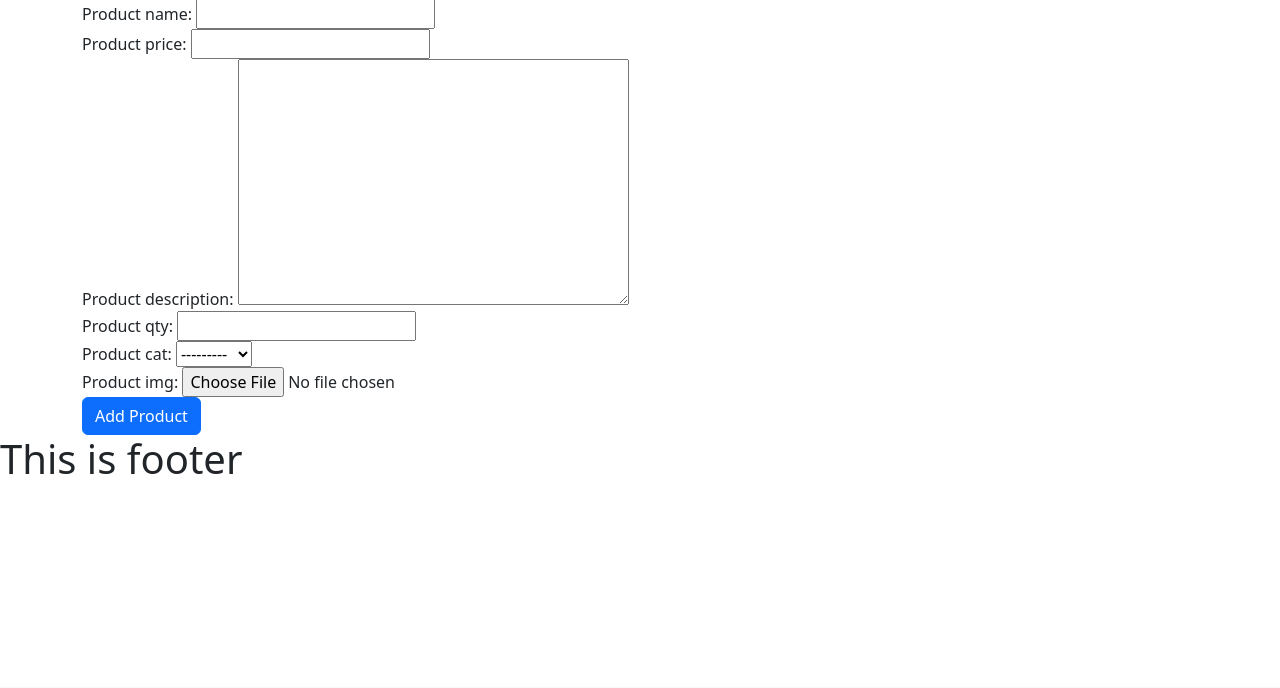
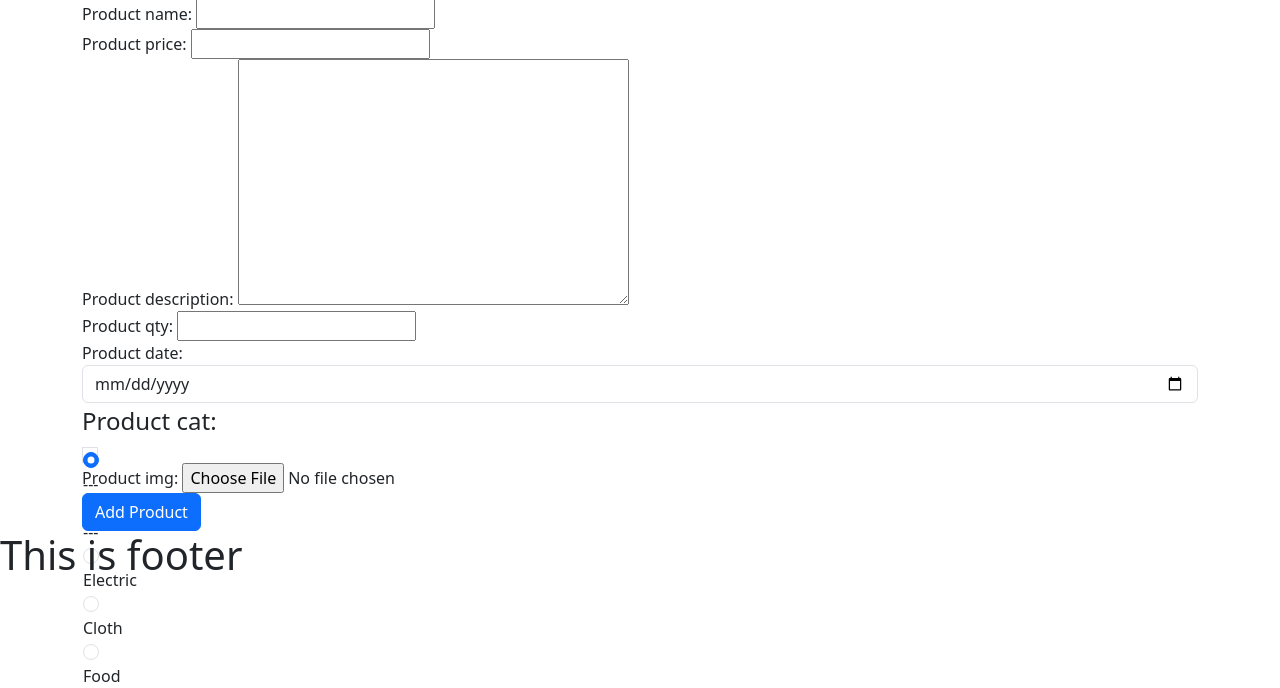
Before and after one commit to aatansen/WizTecBD-Web-Application-Development-With-Python-Django-Level-04-Batch-01, a Django app: page /product-add in a window 1280 px wide. Shown: the part 113-801 px from the top of the page. Before the commit the page ends 587 px from the top, so only its background shows below. Run offline with Django 5.2, Linux system fonts and the light colour scheme.

Commit message:
feat: :sparkles: Radio Select And Date Field In Django Form

```diff
--- a/Django/Day 20 - Edit Data Using Django Form & Commit False, Bootstrap In Django Form/form_app/forms.py
+++ b/Django/Day 20 - Edit Data Using Django Form & Commit False, Bootstrap In Django Form/form_app/forms.py
@@ -6,6 +6,16 @@ class ProductForm(forms.ModelForm):
     model=ProductModel
     fields='__all__'
     exclude=['product_total_amount']
+
+    widgets = {
+        'product_cat': forms.RadioSelect(attrs={
+          "class": "form-check-input",
+        }),
+        'product_date':forms.DateInput(attrs={
+          "class": "form-control",
+          "type": "date"
+        })
+    }
 
   # override __init__ and update using for loop
   # def __init__(self, *args, **kwargs):
@@ -23,7 +33,7 @@ class ProductForm(forms.ModelForm):
     #     'product_description': forms.Textarea(attrs={'class': 'form-control'}),
     #     'product_qty': forms.NumberInput(attrs={'class': 'form-control'}),
 
-    #     # Choice field → use form-select
+    #     # Choice field use form-select
     #     'product_cat': forms.Select(attrs={'class': 'form-select'}),
 
     #     # File input
--- a/Django/Day 20 - Edit Data Using Django Form & Commit False, Bootstrap In Django Form/form_app/models.py
+++ b/Django/Day 20 - Edit Data Using Django Form & Commit False, Bootstrap In Django Form/form_app/models.py
@@ -7,6 +7,7 @@ class ProductModel(models.Model):
   product_description=models.TextField(null=True)
   product_qty=models.PositiveIntegerField(null=True)
   product_total_amount=models.FloatField(null=True)
+  product_date=models.DateField(null=True)
 
   PRODUCT_CATEGORY=[
     ('Electric','Electric'),
@@ -15,6 +16,5 @@ class ProductModel(models.Model):
   ]
   product_cat=models.CharField(choices=PRODUCT_CATEGORY,null=True)
   product_img=models.ImageField(upload_to='media/product_imgs',null=True)
-
   def __str__(self):
     return f'{self.product_name}'
--- a/Django/Day 20 - Edit Data Using Django Form & Commit False, Bootstrap In Django Form/form_app/templates/product-list.html
+++ b/Django/Day 20 - Edit Data Using Django Form & Commit False, Bootstrap In Django Form/form_app/templates/product-list.html
@@ -17,6 +17,7 @@
       <th scope="col">Product Qty</th>
       <th scope="col">Product Total Amount</th>
       <th scope="col">Product Category</th>
+      <th scope="col">Product Date</th>
       <th scope="col">Product Img</th>
       <th scope="col">Action</th>
     </tr>
@@ -32,6 +33,7 @@
     <td>{{data.product_qty}}</td>
     <td>{{data.product_total_amount}}</td>
     <td>{{data.product_cat}}</td>
+    <td>{{data.product_date}}</td>
     <td>
       {% if data.product_img %}
       <img src="{{data.product_img.url}}" alt="product image" width="20">
```
Also changed, not shown: Django/Day 20 - Edit Data Using Django Form & Commit False, Bootstrap In Django Form/README.md, Django/Day 20 - Edit Data Using Django Form & Commit False, Bootstrap In Django Form/db.sqlite3, Django/Day 20 - Edit Data Using Django Form & Commit False, Bootstrap In Django Form/form_app/migrations/0003_productmodel_product_date.py (added), Django/Day 20 - Edit Data Using Django Form & Commit False, Bootstrap In Django Form/media/product_imgs/Hatari_18_inch_fan_gpZONDq.jpg (added).
